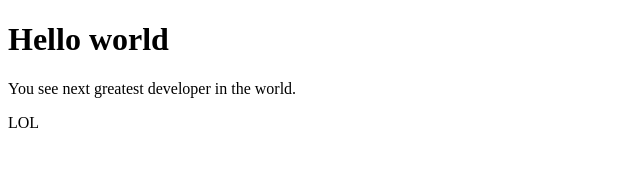
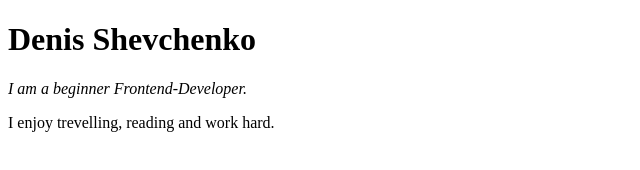
Before and after one commit to DenisSheff/My-coding-education, a plain HTML site: page web_youtube/html/new_index.html in a window 1280 px wide. Shown: the whole page, without its empty margins (0-640 px from the left). Drawn offline with Linux system fonts and the light colour scheme.

Commit message:
New changes

```diff
--- a/web_youtube/html/new_index.html
+++ b/web_youtube/html/new_index.html
@@ -7,8 +7,8 @@
 	<title>My CV</title>
 </head>
 <body>
-	<h1>Hello world</h1>
-	<p>You see next greatest developer in the world.</p>
-	<p>LOL</p>
+	<h1>Denis Shevchenko</h1>
+	<p><em>I am a beginner Frontend-Developer.</em></p>
+	<p>I enjoy trevelling, reading and work hard.</p>
 </body>
 </html>
```
